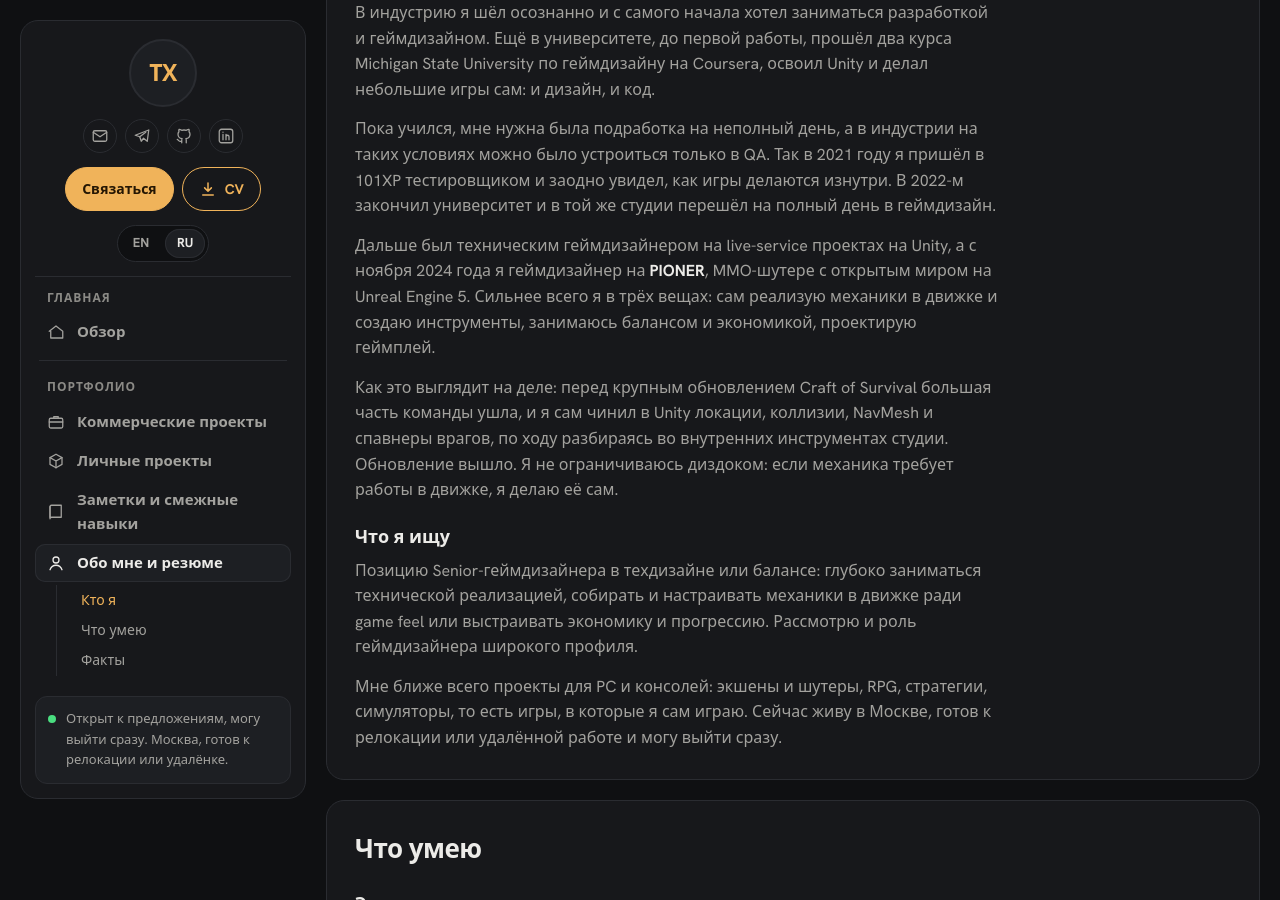
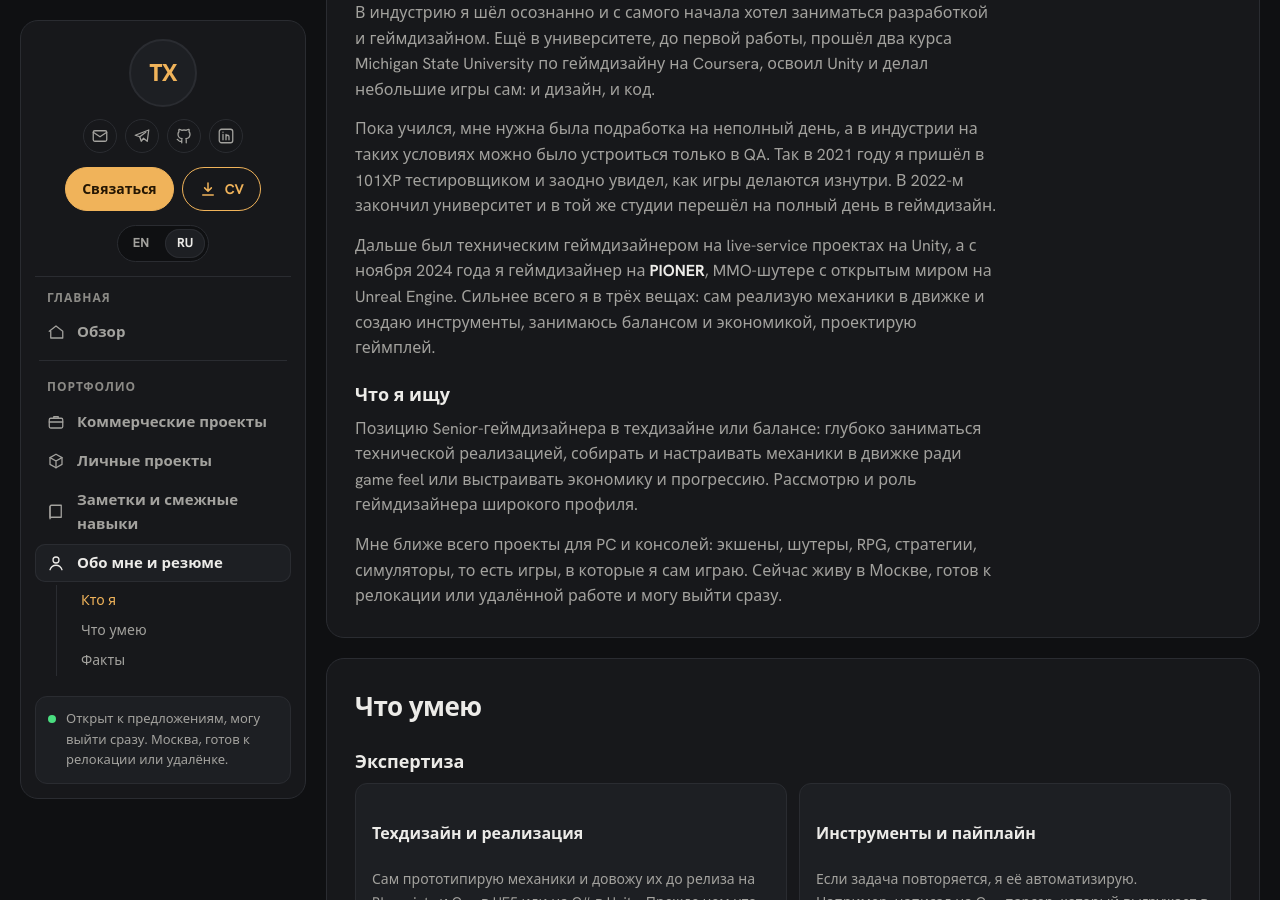
Before and after one commit to KhazirovTimur/KhazirovTimur.github.io, a Jekyll site: the page built from ru/about/index.md, in a window 1280 px wide and 900 px high, scrolled down 481 px. Built offline with Jekyll 4.4.1, drawn with Linux system fonts in a browser that asks for light colours.

Commit message:
Update index.md

```diff
--- a/ru/about/index.md
+++ b/ru/about/index.md
@@ -15,15 +15,14 @@ permalink: /ru/about/
 
 Пока учился, мне нужна была подработка на неполный день, а в индустрии на таких условиях можно было устроиться только в QA. Так в 2021 году я пришёл в 101XP тестировщиком и заодно увидел, как игры делаются изнутри. В 2022-м закончил университет и в той же студии перешёл на полный день в геймдизайн.
 
-Дальше был техническим геймдизайнером на live-service проектах на Unity, а с ноября 2024 года я геймдизайнер на **PIONER**, MMO-шутере с открытым миром на Unreal Engine 5. Сильнее всего я в трёх вещах: сам реализую механики в движке и создаю инструменты, занимаюсь балансом и экономикой, проектирую геймплей.
+Дальше был техническим геймдизайнером на live-service проектах на Unity, а с ноября 2024 года я геймдизайнер на **PIONER**, MMO-шутере с открытым миром на Unreal Engine. Сильнее всего я в трёх вещах: сам реализую механики в движке и создаю инструменты, занимаюсь балансом и экономикой, проектирую геймплей.
 
-Как это выглядит на деле: перед крупным обновлением Craft of Survival большая часть команды ушла, и я сам чинил в Unity локации, коллизии, NavMesh и спавнеры врагов, по ходу разбираясь во внутренних инструментах студии. Обновление вышло. Я не ограничиваюсь диздоком: если механика требует работы в движке, я делаю её сам.
 
 ## Что я ищу
 
 Позицию Senior-геймдизайнера в техдизайне или балансе: глубоко заниматься технической реализацией, собирать и настраивать механики в движке ради game feel или выстраивать экономику и прогрессию. Рассмотрю и роль геймдизайнера широкого профиля.
 
-Мне ближе всего проекты для PC и консолей: экшены и шутеры, RPG, стратегии, симуляторы, то есть игры, в которые я сам играю. Сейчас живу в Москве, готов к релокации или удалённой работе и могу выйти сразу.
+Мне ближе всего проекты для PC и консолей: экшены, шутеры, RPG, стратегии, симуляторы, то есть игры, в которые я сам играю. Сейчас живу в Москве, готов к релокации или удалённой работе и могу выйти сразу.
 
 ## Примеры работ
 
```
